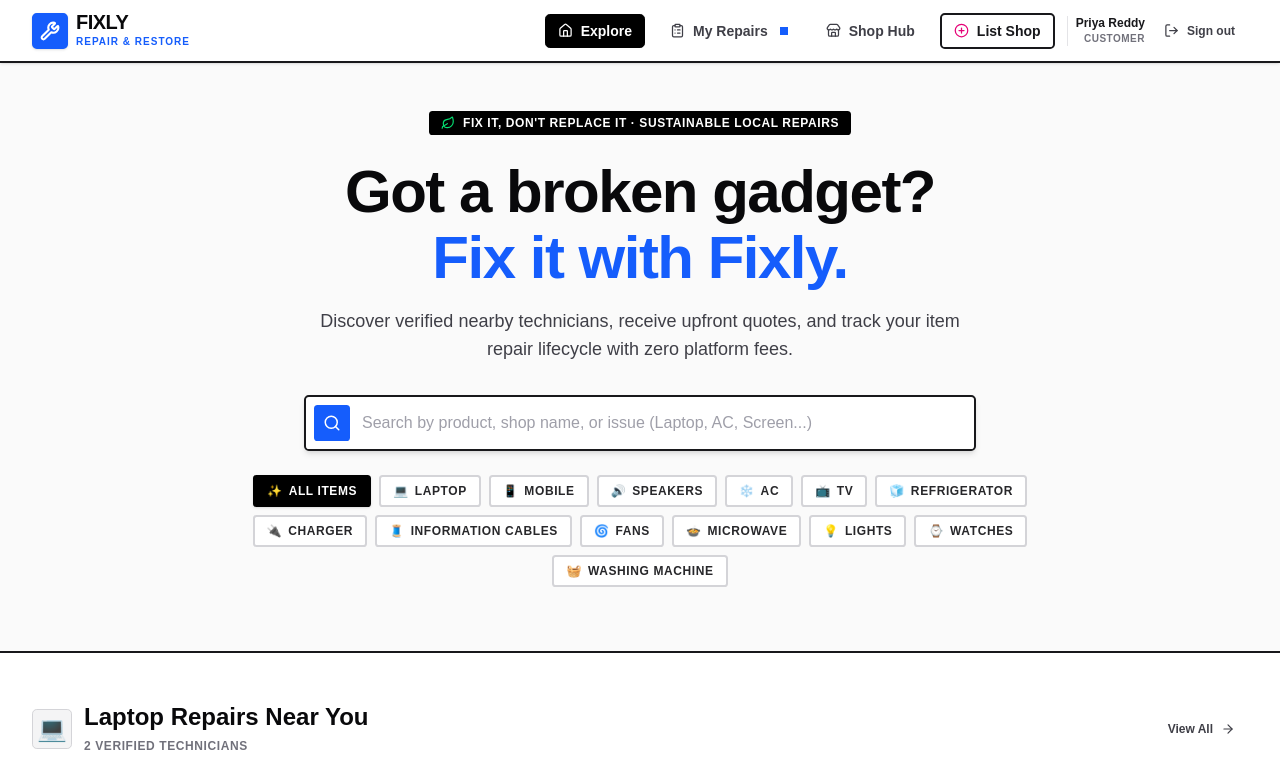
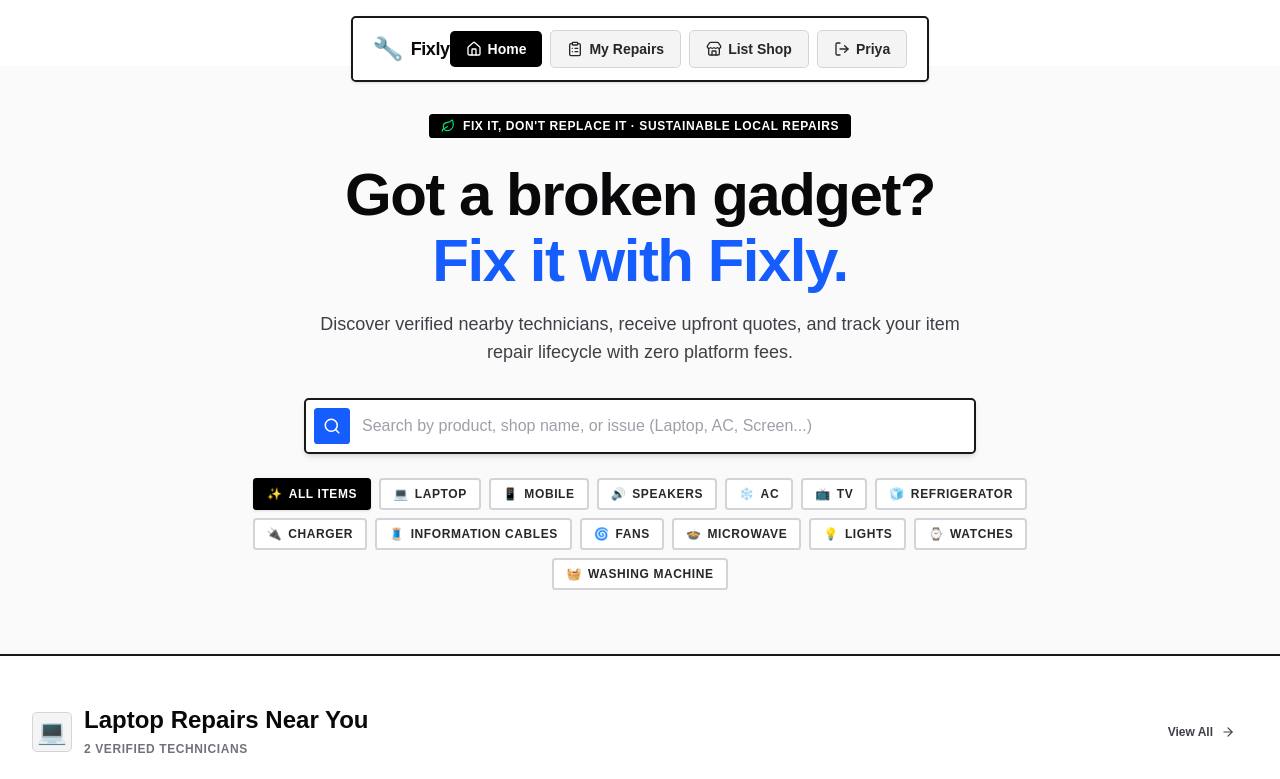
Before and after one commit to pizzaparth/fixly, a React (Vite) app: page / in a window 1280 px wide. Shown: the top 779 px of the page. Built offline with nearby package versions, Linux system fonts and the light colour scheme.

Commit message:
updated the navbar to make it centred and pill looking

```diff
--- a/src/components/Navbar.jsx
+++ b/src/components/Navbar.jsx
@@ -1,139 +1,141 @@
 import React from 'react';
 import { motion } from 'framer-motion';
 import { Link, useLocation, useNavigate } from 'react-router-dom';
-import { Wrench, Home, Store, LogOut, PlusCircle, ClipboardList, User } from 'lucide-react';
-import { SolidButton, SolidBadge } from './ui-custom';
+import { Home, Store, LogOut, ClipboardList, PlusCircle, Wrench } from 'lucide-react';
 import { useStore } from '../context/StoreContext';
 
 export function Navbar() {
   const loc = useLocation();
   const nav = useNavigate();
-  const { session, logout, setAuthModalOpen, orders } = useStore();
+  const { session, logout, setAuthModalOpen } = useStore();
 
   const isHome = loc.pathname === '/';
   const isShop = loc.pathname.startsWith('/shop');
   const isOnboard = loc.pathname.startsWith('/onboard');
   const isRequests = loc.pathname.startsWith('/my-requests');
 
-  const pendingOrdersCount = orders.filter(
-    (o) => o.status === 'pending' || o.status === 'ongoing'
-  ).length;
-
   return (
     <motion.header
-      initial={{ y: -20, opacity: 0 }}
+      initial={{ y: -30, opacity: 0 }}
       animate={{ y: 0, opacity: 1 }}
-      transition={{ type: 'spring', stiffness: 260, damping: 24 }}
-      className="sticky top-0 z-40 bg-white border-b-2 border-zinc-900 shadow-sm"
+      transition={{ type: 'spring', stiffness: 200, damping: 22 }}
+      className="sticky top-4 z-40 mx-auto max-w-6xl px-4"
     >
-      <div className="max-w-7xl mx-auto px-4 sm:px-6 lg:px-8 py-3 flex items-center justify-between">
-        {/* Brand Logo */}
-        <Link to="/" className="flex items-center gap-2 group">
-          <motion.div
-            animate={{ rotate: [0, -12, 12, 0] }}
-            transition={{ duration: 3.5, repeat: Infinity, repeatType: 'mirror' }}
-            className="size-9 rounded-md bg-blue-600 flex items-center justify-center text-white shadow-sm font-black"
+      <div className="bg-white/95 backdrop-blur-md border-2 border-zinc-900 rounded-md px-5 py-3 flex items-center justify-between shadow-sm">
+        {/* Logo with Wobble Animation */}
+        <Link to="/" className="flex items-center gap-2">
+          <motion.span
+            animate={{ rotate: [0, -8, 8, 0] }}
+            transition={{ duration: 4, repeat: Infinity, repeatType: 'mirror' }}
+            className="text-2xl flex items-center"
           >
-            <Wrench size={20} className="stroke-[2.5]" />
-          </motion.div>
-          <div>
-            <span className="font-black text-xl text-zinc-950 tracking-tight block leading-none">
-              FIXLY
+            🔧
+          </motion.span>
+          <span className="font-black text-lg text-zinc-950 tracking-tight">
+            Fixly
           </span>
-            <span className="text-[10px] font-bold text-blue-600 uppercase tracking-widest block mt-0.5">
-              Repair & Restore
-            </span>
-          </div>
         </Link>
 
-        {/* Navigation Actions */}
-        <div className="flex items-center gap-2 sm:gap-3">
-          {/* Home Link */}
+        {/* Action Controls */}
+        <div className="flex items-center gap-2">
           <Link to="/">
-            <SolidButton
-              variant={isHome ? 'primary' : 'ghost'}
-              size="sm"
-              className="text-xs sm:text-sm"
+            <motion.button
+              type="button"
+              whileHover={{ scale: 1.04 }}
+              whileTap={{ scale: 0.94 }}
+              transition={{ type: 'spring', stiffness: 400, damping: 17 }}
+              className={`px-4 py-2 rounded-md font-semibold text-sm flex items-center gap-1.5 cursor-pointer ${
+                isHome
+                  ? 'bg-black text-white'
+                  : 'bg-zinc-100 text-zinc-800 border border-zinc-300 hover:bg-zinc-200'
+              }`}
             >
-              <Home size={15} />
-              <span className="hidden sm:inline">Explore</span>
-            </SolidButton>
+              <Home size={16} />
+              <span>Home</span>
+            </motion.button>
           </Link>
 
-          {/* Customer My Repairs Link */}
+          {session && (
             <Link to="/my-requests">
-            <SolidButton
-              variant={isRequests ? 'primary' : 'ghost'}
-              size="sm"
-              className="text-xs sm:text-sm relative"
+              <motion.button
+                type="button"
+                whileHover={{ scale: 1.04 }}
+                whileTap={{ scale: 0.94 }}
+                transition={{ type: 'spring', stiffness: 400, damping: 17 }}
+                className={`px-4 py-2 rounded-md font-semibold text-sm flex items-center gap-1.5 cursor-pointer ${
+                  isRequests
+                    ? 'bg-black text-white'
+                    : 'bg-zinc-100 text-zinc-800 border border-zinc-300 hover:bg-zinc-200'
+                }`}
               >
-              <ClipboardList size={15} />
+                <ClipboardList size={16} />
                 <span>My Repairs</span>
-              {pendingOrdersCount > 0 && (
-                <span className="size-2 rounded-none bg-blue-600 ring-2 ring-white inline-block ml-1" />
+              </motion.button>
+            </Link>
           )}
-            </SolidButton>
+
+          {session ? (
+            <Link to={session.role === 'shop' ? '/shop' : '/onboard'}>
+              <motion.button
+                type="button"
+                whileHover={{ scale: 1.04 }}
+                whileTap={{ scale: 0.94 }}
+                transition={{ type: 'spring', stiffness: 400, damping: 17 }}
+                className={`px-4 py-2 rounded-md font-semibold text-sm flex items-center gap-1.5 cursor-pointer ${
+                  isShop || isOnboard
+                    ? 'bg-purple-600 text-white'
+                    : 'bg-zinc-100 text-zinc-800 border border-zinc-300 hover:bg-zinc-200'
+                }`}
+              >
+                <Store size={16} />
+                <span>{session.role === 'shop' ? 'Dashboard' : 'List Shop'}</span>
+              </motion.button>
             </Link>
+          ) : (
+            <Link to="/onboard">
+              <motion.button
+                type="button"
+                whileHover={{ scale: 1.04 }}
+                whileTap={{ scale: 0.94 }}
+                transition={{ type: 'spring', stiffness: 400, damping: 17 }}
+                className={`px-4 py-2 rounded-md font-semibold text-sm flex items-center gap-1.5 cursor-pointer ${
+                  isOnboard
+                    ? 'bg-purple-600 text-white'
+                    : 'bg-zinc-100 text-zinc-800 border border-zinc-300 hover:bg-zinc-200'
+                }`}
+              >
+                <Store size={16} />
+                <span>List Shop</span>
+              </motion.button>
+            </Link>
+          )}
 
-          {/* Shop Dashboard Link */}
-          <Link to="/shop">
-            <SolidButton
-              variant={isShop ? 'purple' : 'ghost'}
-              size="sm"
-              className="text-xs sm:text-sm"
-            >
-              <Store size={15} />
-              <span className="hidden sm:inline">Shop Hub</span>
-            </SolidButton>
-          </Link>
-
-          {/* Onboard Shop Link */}
-          <Link to="/onboard">
-            <SolidButton
-              variant={isOnboard ? 'primary' : 'outline'}
-              size="sm"
-              className="text-xs sm:text-sm border-zinc-900"
-            >
-              <PlusCircle size={15} className="text-pink-600" />
-              <span className="hidden md:inline">List Shop</span>
-            </SolidButton>
-          </Link>
-
-          {/* Auth Session / Profile Button */}
           {session ? (
-            <div className="flex items-center gap-1.5 pl-2 border-l border-zinc-200">
-              <div className="hidden lg:flex flex-col text-right">
-                <span className="text-xs font-bold text-zinc-900 leading-tight truncate max-w-[120px]">
-                  {session.name}
-                </span>
-                <span className="text-[10px] font-semibold text-zinc-500 uppercase tracking-wider">
-                  {session.role === 'shop' ? 'Technician' : 'Customer'}
-                </span>
-              </div>
-              <SolidButton
-                variant="ghost"
-                size="sm"
+            <motion.button
+              type="button"
+              whileHover={{ scale: 1.04 }}
+              whileTap={{ scale: 0.94 }}
+              transition={{ type: 'spring', stiffness: 400, damping: 17 }}
               onClick={() => {
                 logout();
                 nav('/');
               }}
-                className="text-xs text-zinc-700 hover:text-rose-600 hover:bg-rose-50"
-                title="Sign out"
+              className="px-4 py-2 rounded-md font-semibold text-sm flex items-center gap-1.5 cursor-pointer bg-zinc-100 text-zinc-800 border border-zinc-300 hover:bg-rose-50 hover:text-rose-600 hover:border-rose-300"
             >
-                <LogOut size={15} />
-                <span className="hidden sm:inline">Sign out</span>
-              </SolidButton>
-            </div>
+              <LogOut size={16} />
+              <span>{session.name.split(' ')[0]}</span>
+            </motion.button>
           ) : (
-            <SolidButton
-              variant="blue"
-              size="sm"
+            <motion.button
+              type="button"
+              whileHover={{ scale: 1.04 }}
+              whileTap={{ scale: 0.94 }}
+              transition={{ type: 'spring', stiffness: 400, damping: 17 }}
               onClick={() => setAuthModalOpen(true)}
-              className="text-xs font-bold uppercase tracking-wider"
+              className="px-4 py-2 rounded-md font-semibold text-sm cursor-pointer bg-blue-600 text-white hover:bg-blue-700"
             >
-              <User size={15} />
-              <span>Sign In</span>
-            </SolidButton>
+              Sign in
+            </motion.button>
           )}
         </div>
       </div>
```
Lines whose indentation alone changed are shown as unchanged.
